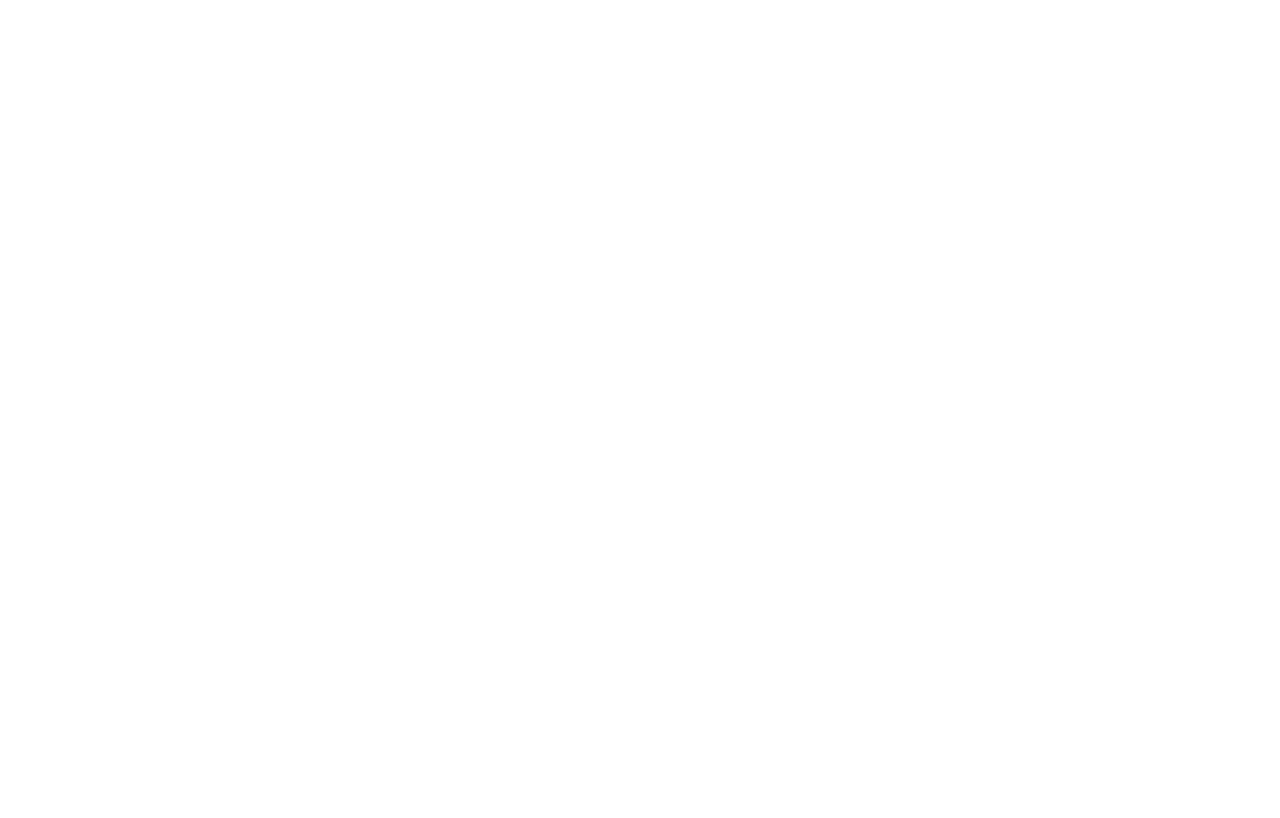
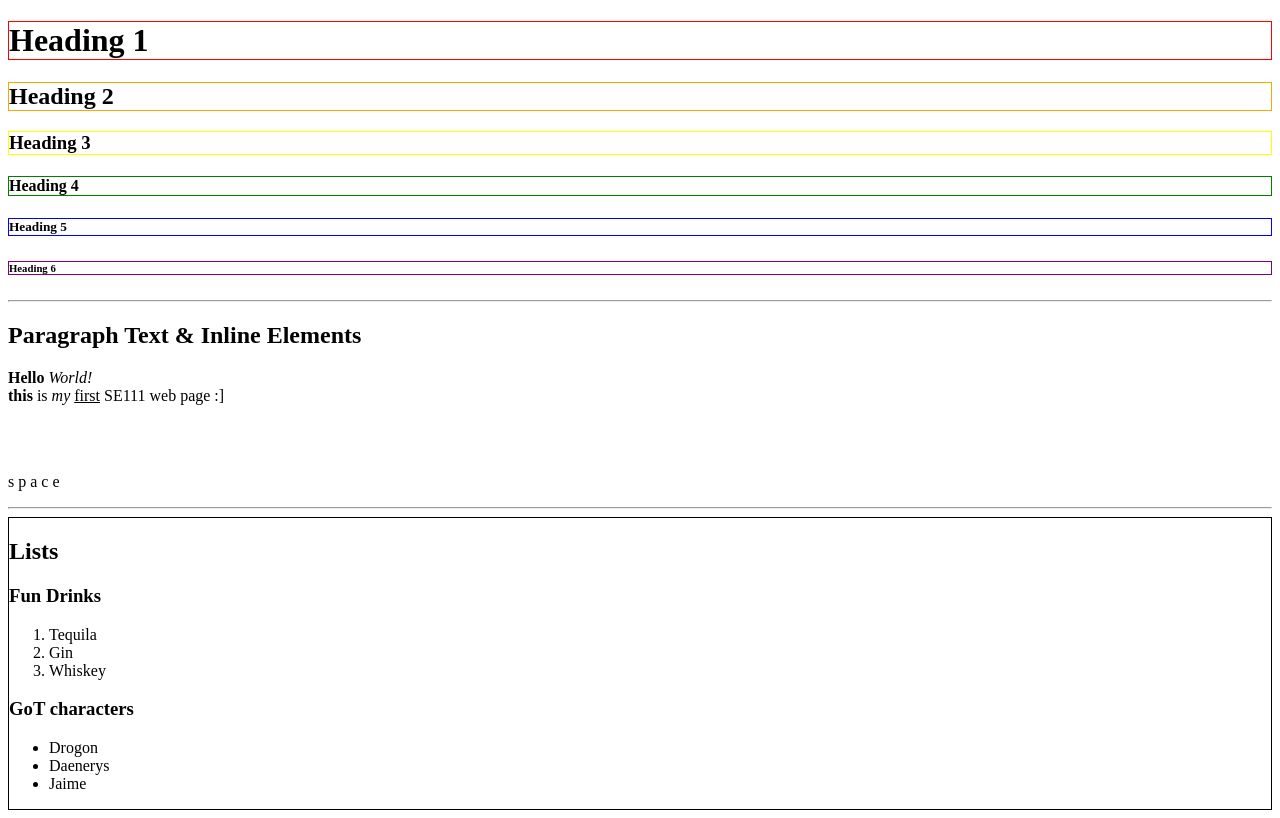
Before and after one commit to AnthonyVenuti/SE111_22_202320, a plain HTML site: page week1_demo/index.html in a window 1280 px wide. Drawn offline with Linux system fonts and the light colour scheme.

Commit message:
end of w1d2 demo

```diff
--- a/week1_demo/index.html
+++ b/week1_demo/index.html
@@ -14,6 +14,52 @@
     <!--this is a comment-->
     <!--the body holds all viewable content for the page-->
 
+    <!--Block level Elements: start on a new left alugned line in the browser page; span width of page/containing element (parent)-->
+
+    <!--Heading Tags: 1 is the msot important, there are 6-->
+    <h1 style="border:1px solid red">Heading 1</h1><!--only ONE per page! SEO = (Search Engine Opinziation)-->
+    <h2 style="border:1px solid orange">Heading 2</h2>
+    <h3 style="border:1px solid yellow">Heading 3</h3>
+    <h4 style="border:1px solid green">Heading 4</h4>
+    <h5 style="border:1px solid blue">Heading 5</h5>
+    <h6 style="border:1px solid purple" >Heading 6</h6>
+
+    <!--Horizontal Rule-->
+    <hr>
+
+    <h2>Paragraph Text & Inline Elements</h2>
+
+    <!--paragraph elemnt holds bodies of text-->
+    <p><strong>Hello</strong> <em>World!</em> <br> <b>this</b> is <i>my</i> <u>first</u> SE111 web page :]</p>
+        <!--<b> or <strong> = bold-->
+        <!--<i> <em> = itlized-->
+        <!--<u> = underline-->
+
+    <br> <!--Space-->
+    <br>
+
+    <p>s&nbsp;p&nbsp;a&nbsp;c&nbsp;e</p> <!--&nbsp; is a space-->
+
+    <hr>
+
+        <div style="border:1px solid black">
+
+        <h2>Lists</h2>
+
+    <h3>Fun Drinks</h3>
+        <ol><!--ordered list-->
+            <li>Tequila</li>
+            <li>Gin</li>
+            <li>Whiskey</li>
+        </ol>
+
+        <h3>GoT characters</h3>
+        <ul><!--unordered list-->
+            <li>Drogon</li>
+            <li>Daenerys</li>
+            <li>Jaime</li>
+        <ul>
+        </div><!--end of the div-->
 
 </body>
 </html>
```
Also changed, not shown: W1/index.html (added, +31 -0 lines).
